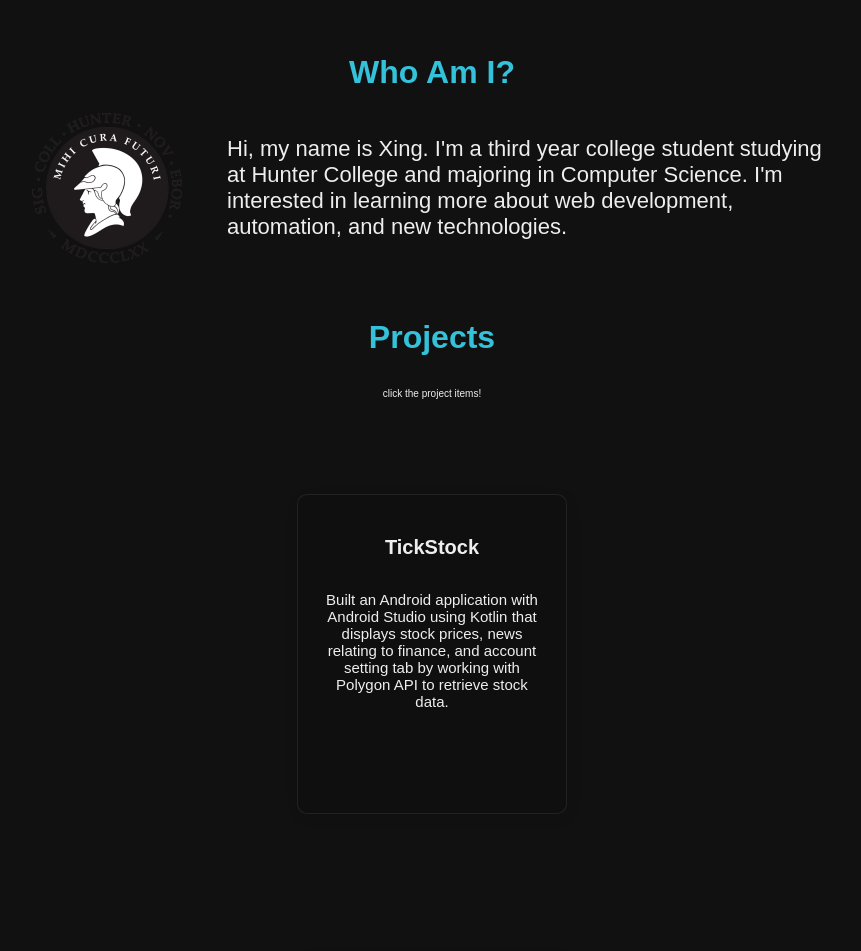
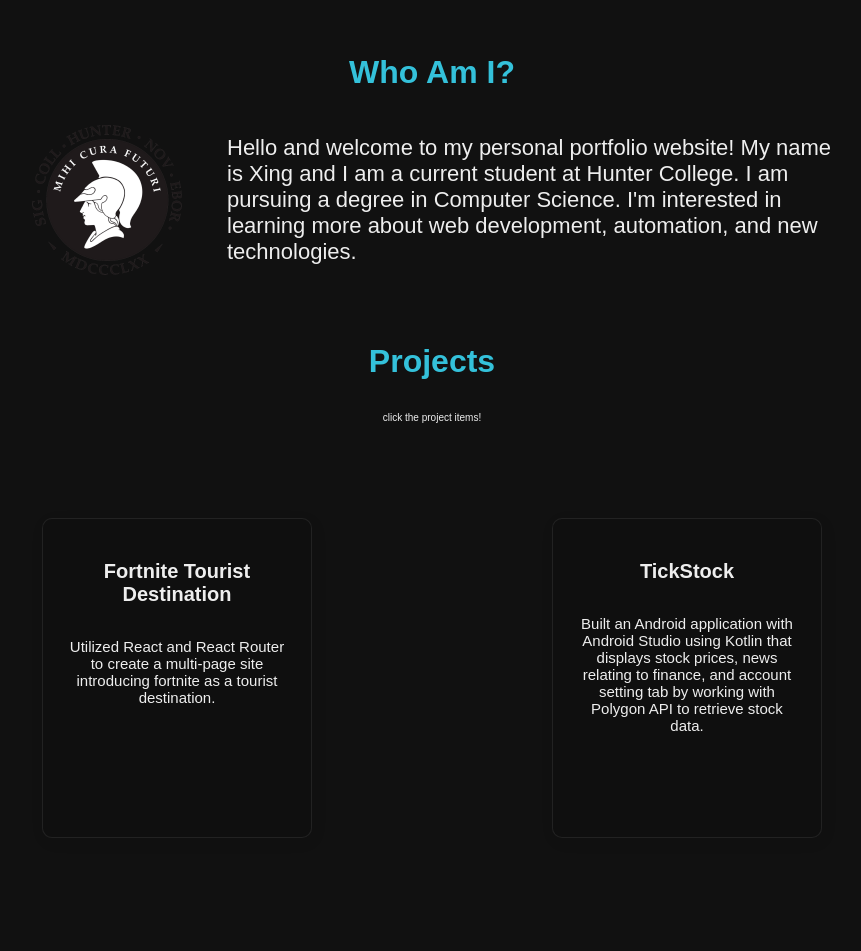
Before and after one commit to XChen601/old_personal_portolio, a plain HTML site: page index.html in a window 1280 px wide. Shown: the part 72-1023 px from the top of the page, without its empty margins (208-1069 px from the left). Drawn offline with Linux system fonts and the light colour scheme.

Commit message:
new item

```diff
--- a/index.html
+++ b/index.html
@@ -33,14 +33,24 @@
             <h1>Who Am I?</h1>
             <div class="introduction-inner">
             <img src="./images/Hunter_College_logo.png" width="150" height="150" alt="Hunter College icon" class = "logo">
-            <p>Hi, my name is Xing. I'm a third year college student studying at Hunter College and majoring in Computer Science.
-                I'm interested in learning more about web development, automation, and new technologies.</p>
+            <p>Hello and welcome to my personal portfolio website!
+                My name is Xing and I am a current student at Hunter College.
+                I am pursuing a degree in Computer Science. I'm interested in
+                learning more about web development, automation, and new technologies.</p>
             </div>
         </div>
         <div class="Projects" id="project-list">
             <h1>Projects</h1>
             <p>click the project items!</p>
             <div class="project-items">
+                <button class="item" id="Fortnite-Destination">
+                    <h2>Fortnite Tourist Destination</h2>
+                    <p>Utilized React and React Router to create a multi-page site introducing fortnite as a tourist destination.
+                    </p>
+                    <img src="./images/fortnite1.png" alt="TickStock GIF" class="img1">
+                    <img src="./images/fortnite2.png" alt="TickStock2" class="img2">
+                    <img src="./images/fortnite3.png" alt="TickStock2" class="img3">
+                </button>
                 <button class="item" id="TickStock">
                     <h2>TickStock</h2>
                     <p>Built an Android application with Android Studio using Kotlin that displays stock prices, news relating to finance, and account setting tab
--- a/styles.css
+++ b/styles.css
@@ -87,7 +87,7 @@ h1 {
 .project-items {
     display: flex;
     flex-wrap: wrap;
-    margin: 15px 170px;
+    margin: 15px 110px;
     justify-content: center;
 }
 
```
Also changed, not shown: images/fortnite2.png (added), images/fortnite3.png (added), 1 other file.
